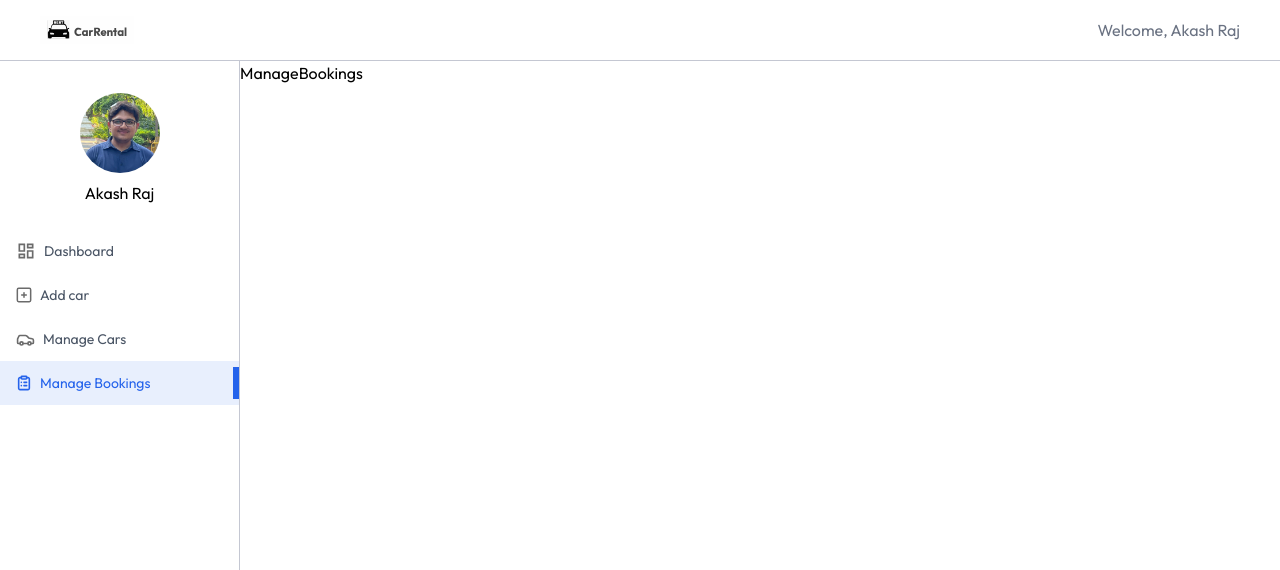
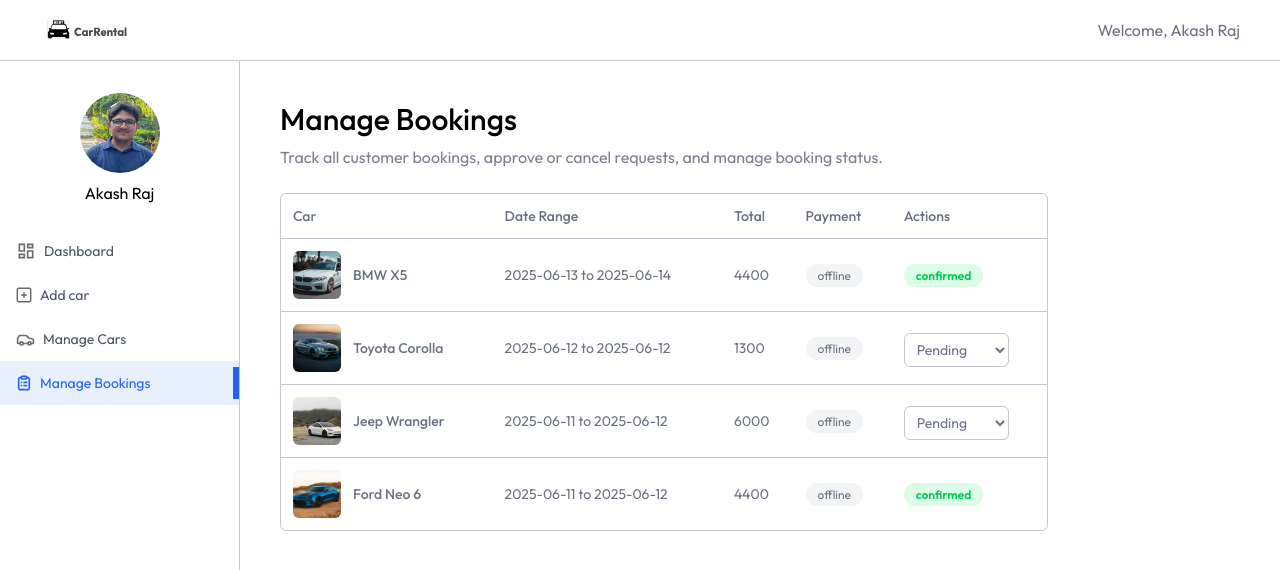
Before and after one commit to akashrajayush/CarRental, a React (Vite) app in the folder client/: page /owner/manage-bookings in a window 1280 px wide. Shown: the top 570 px of the page. Built offline with nearby package versions, Linux system fonts and the light colour scheme; a web font is replaced by a local one.

Commit message:
created dashboard

```diff
--- /dev/null
+++ b/client/src/components/Login.jsx
@@ -0,0 +1,11 @@
+import React from 'react'
+
+const Login = () => {
+  return (
+    <div className='fixed top-0 bottom-0 left-0 right-0 z-100 flex'>
+
+    </div>
+  )
+}
+
+export default Login
--- a/client/src/pages/owner/ManageBookings.jsx
+++ b/client/src/pages/owner/ManageBookings.jsx
@@ -1,8 +1,73 @@
-import React from 'react'
+import React, { useEffect, useState } from 'react'
+import { dummyMyBookingsData } from '../../assets/assets'
+import Title from '../../components/owner/Title'
 
 const ManageBookings = () => {
+  const [bookings, setBookings] = useState([])
+  const currency = import.meta.env.VITE_CURRENCY
+
+  const fetchOwnerBookings = async () => {
+    setBookings(dummyMyBookingsData)
+  }
+
+  useEffect(() => {
+    fetchOwnerBookings()
+  }, [])
+
   return (
-    <div>ManageBookings</div>
+    <div className='px-4 pt-10 md:px-10 w-full'>
+      <Title
+        title="Manage Bookings"
+        subTitle="Track all customer bookings, approve or cancel requests, and manage booking status."
+      />
+
+      <div className='max-w-3xl w-full rounded-md overflow-hidden border border-borderColor mt-6'>
+        <table className='w-full border-collapse text-left text-sm text-gray-600'>
+          <thead className='text-gray-500'>
+            <tr>
+              <th className='p-3 font-medium'>Car</th>
+              <th className='p-3 font-medium max-md:hidden'>Date Range</th>
+              <th className='p-3 font-medium'>Total</th>
+              <th className='p-3 font-medium max-md:hidden'>Payment</th>
+              <th className='p-3 font-medium'>Actions</th>
+            </tr>
+          </thead>
+          <tbody>
+            {bookings.map((booking, index) => (
+              <tr key={index} className='border-t border-borderColor text-gray-500'>
+                <td className='p-3 flex items-center gap-3'>
+                  <img src={booking.car.image} alt="" className='h-12 w-12 aspect-square rounded-md object-cover'/>
+                  <p className='font-medium max-md:hidden'>{booking.car.brand} {booking.car.model}</p>
+                </td>
+                <td className='p-3 max-md:hidden'>
+                  {booking.pickupDate.split('T')[0]} to {booking.returnDate.split('T')[0]}
+                </td>
+                <td className='p-3'>
+                  {currency}{booking.price}
+                </td>
+                <td className='p-3 max-md:hidden'>
+                  <span className='bg-gray-100 px-3 py-1 rounded-full text-xs'>
+                    offline
+                  </span>
+                </td>
+                <td className='p-3'>
+                  {booking.status === 'pending' ? (
+                    <select value={booking.status} className='px-2 py-1.5 mt-1 text-gray-500 border border-borderColor rounded-md outline-none'>
+                      <option value="pending">Pending</option>
+                      <option value="cancelled">Cancelled</option>
+                      <option value="confirmed">Confirmed</option>
+                    </select>
+                  ):(
+                    <span className={`px-3 py-1 rounded-full text-xs font-semibold ${booking.status === 'confirmed' ?'bg-green-100 text-green-500' : 'bg-red-100 text-red-500'}`}>{booking.status}</span>
+
+            )}
+                </td>
+              </tr>
+            ))}
+          </tbody>
+        </table>
+      </div>
+    </div>
   )
 }
 
--- a/client/src/pages/owner/ManageCars.jsx
+++ b/client/src/pages/owner/ManageCars.jsx
@@ -1,9 +1,11 @@
 import React, { useEffect, useState } from 'react'
-import { dummyCarData } from '../../assets/assets'
+import { assets, dummyCarData } from '../../assets/assets'
 import Title from '../../components/owner/Title'
 
 
 const ManageCars = () => {
+
+  const currency = import.meta.env.VITE_CURRENCY
 
   const[cars,setCars]=useState([])
   const fetchOwnerCars = async()=>{
@@ -35,7 +37,32 @@
           </thead>
           <tbody>
             {cars.map((car, index)=>(
-              <tr>
+              <tr key={index} className='border-t border-borderColor'>
+
+                <td className='p-3 flex items-center gap-3'>
+
+                  <img src={car.image} alt="" className='h-12 w-12 aspect-square rounded-md object-cover'/>
+                  <div className='max-md:hidden'>
+                    <p className='font-medium'>{car.brand} {car.model}</p>
+                    <p className='text-xs text-gray-500'>{car.seating_capacity} - {car.transmission}</p>
+                  </div>
+
+                </td>
+                <td className='p-3 max-md:hidden'>
+                  {car.category}
+                </td>
+                <td className='p-3'>
+                  {currency} {car.pricePerDay}/day
+                </td>
+                <td p-3 className='max-md:hidden'>
+                  <span className={`px-3 py-1 rounded-full text-xs ${car.isAvailable ? 'bg-green-100 text-green-500' : 'bg-red-100 text-red-500'}`}>
+                    {car.isAvailable ? "Available" : "Unavailable"}
+                  </span>
+                </td>
+                <td className='flex items-center p-3'>
+                  <img src={car.isAvailable ? assets.eye_close_icon : assets.eye_icon} alt="" className='cursor-pointer'/>
+                  <img src={assets.delete_icon} alt="" className='cursor-pointer'/>
+                </td>
 
               </tr>
             ))}
```
